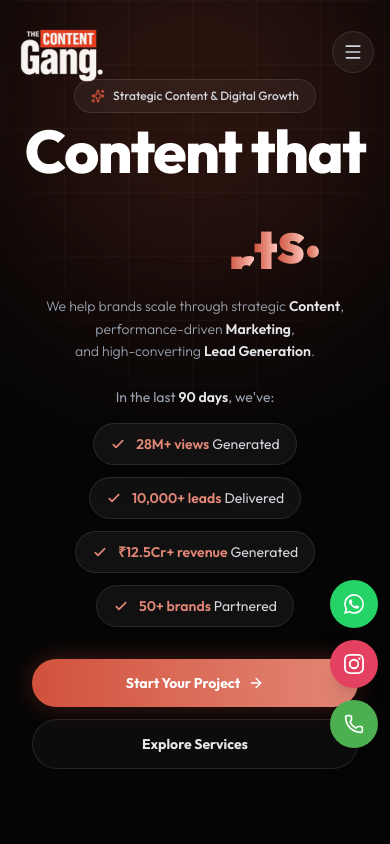
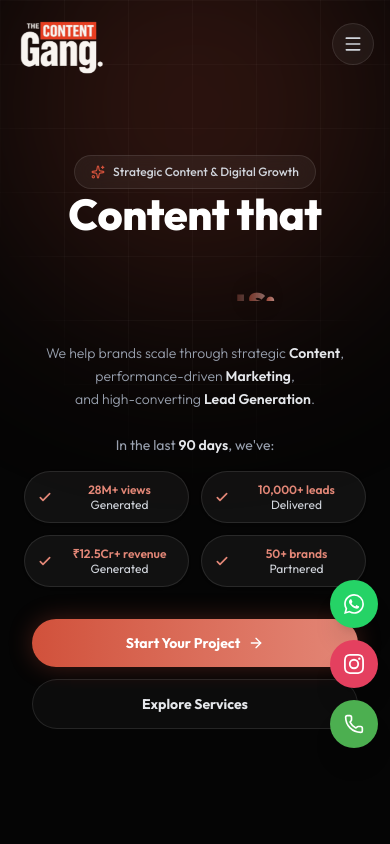
Before and after one commit to thecontentgang/thecontentgang, a React (Vite) app: page / in a window 390 px wide. Shown: the top 844 px of the page. Built offline with nearby package versions, Linux system fonts and the light colour scheme.

Commit message:
Mobile Chnages done

```diff
--- a/src/components/CaseStudiesSection.tsx
+++ b/src/components/CaseStudiesSection.tsx
@@ -583,26 +583,101 @@ export default function CaseStudiesSection() {
       </div>
 
       {/* FOOTER */}
-      <div className="max-w-[350px] w-2/3 mx-auto px-5 sm:px-8 pb-10 sm:mt-16 relative z-10">
-        <div className="p-5 sm:p-6 rounded-2xl bg-gradient-to-br from-white/[0.02] to-transparent border border-white/[0.08] flex flex-col sm:flex-row items-center gap-4 justify-center text-center sm:text-left mb-14">
-          <div className="w-10 h-10 rounded-full bg-[#D1513B]/10 flex items-center justify-center shrink-0">
-            <Store className="w-5 h-5 text-[#D1513B]" />
+<div className="w-full max-w-[900px] mx-auto px-4 sm:px-6 lg:px-8 pt-16 sm:pt-20 pb-12 relative z-10">
+
+  {/* Industries Card */}
+  <div className="
+    relative overflow-hidden
+    rounded-3xl
+    border border-white/[0.08]
+    bg-gradient-to-br from-white/[0.04] via-white/[0.02] to-transparent
+    backdrop-blur-xl
+    p-5 sm:p-7 lg:p-8
+    mb-14 sm:mb-20
+  ">
+
+    {/* Glow */}
+    <div className="absolute -top-20 -right-20 w-48 h-48 bg-[#D1513B]/10 blur-[100px] rounded-full pointer-events-none" />
+
+    <div className="relative flex flex-col sm:flex-row items-center sm:items-start gap-5 sm:gap-6 text-center sm:text-left">
+
+      {/* Icon */}
+      <div className="
+        shrink-0
+        w-14 h-14 sm:w-16 sm:h-16
+        rounded-2xl
+        bg-gradient-to-br from-[#D1513B]/20 to-[#e38777]/10
+        border border-[#D1513B]/20
+        flex items-center justify-center
+        shadow-[0_0_30px_rgba(209,81,59,0.15)]
+      ">
+        <Store className="w-6 h-6 sm:w-7 sm:h-7 text-[#D1513B]" />
       </div>
-          <div>
-            <h4 className="text-white font-bold text-base mb-1">And many more industries...</h4>
-            <p className="text-gray-400 text-sm leading-relaxed">
-              We provide tailored digital solutions for all types of businesses including <strong className="text-gray-200">Shopping Malls, Home Theaters, Jewellery Shops, and Skincare Brands</strong>.
+
+      {/* Content */}
+      <div className="flex-1 min-w-0">
+        <h4 className="text-white font-bold text-xl sm:text-2xl mb-2">
+          And many more industries...
+        </h4>
+
+        <p className="text-gray-400 text-sm sm:text-base leading-relaxed max-w-[650px]">
+          We provide tailored digital solutions for all types of businesses including{" "}
+          <strong className="text-gray-200 font-semibold">
+            Shopping Malls, Home Theaters, Jewellery Shops, and Skincare Brands
+          </strong>.
         </p>
       </div>
     </div>
+  </div>
 
+  {/* CTA */}
   <div className="flex flex-col items-center justify-center text-center">
-          <h3 className="text-2xl sm:text-3xl font-bold text-white mb-5">
-            Ready to become our next success story?
+
+    <h3 className="
+      text-3xl sm:text-4xl lg:text-5xl
+      font-extrabold
+      tracking-tight
+      text-white
+      mb-5 sm:mb-6
+      leading-tight
+      max-w-[700px]
+    ">
+      Ready to become our next{" "}
+      <span className="text-transparent bg-clip-text bg-gradient-to-r from-[#D1513B] to-[#e38777]">
+        success story?
+      </span>
     </h3>
-          <button onClick={() => scrollTo("contact")} className="group relative px-8 py-3.5 bg-gradient-to-r from-[#D1513B] to-[#e38777] text-white rounded-full font-bold text-base hover:shadow-[0_0_25px_rgba(209,81,59,0.4)] transition-all duration-300 flex items-center gap-2">
+
+    <p className="text-gray-400 text-sm sm:text-base lg:text-lg max-w-[550px] mb-8 sm:mb-10 leading-relaxed">
+      Let’s create campaigns, content, and systems that drive real business growth for your brand.
+    </p>
+
+    <button
+      onClick={() => scrollTo("contact")}
+      className="
+        group relative overflow-hidden
+        px-7 sm:px-9
+        py-3.5 sm:py-4
+        rounded-full
+        bg-gradient-to-r from-[#D1513B] to-[#e38777]
+        text-white
+        font-bold
+        text-sm sm:text-base
+        shadow-[0_10px_40px_rgba(209,81,59,0.25)]
+        hover:shadow-[0_0_35px_rgba(209,81,59,0.45)]
+        hover:-translate-y-1
+        transition-all duration-300
+        flex items-center gap-2.5
+      "
+    >
+      <span className="relative z-10">
         Get a Free Growth Audit
-            <ArrowUpRight className="w-4 h-4 group-hover:-translate-y-1 group-hover:translate-x-1 transition-transform" />
+      </span>
+
+      <ArrowUpRight className="w-4 h-4 sm:w-5 sm:h-5 relative z-10 group-hover:-translate-y-1 group-hover:translate-x-1 transition-transform duration-300" />
+
+      {/* Shine */}
+      <div className="absolute inset-0 opacity-0 group-hover:opacity-100 transition-opacity duration-500 bg-[linear-gradient(120deg,transparent,rgba(255,255,255,0.15),transparent)] translate-x-[-100%] group-hover:translate-x-[100%]" />
     </button>
   </div>
 </div>
--- a/src/components/ContactSection.tsx
+++ b/src/components/ContactSection.tsx
@@ -45,8 +45,8 @@ export default function ContactSection() {
         <div className="grid grid-cols-1 lg:grid-cols-2 gap-8 sm:gap-12 lg:gap-16 items-center">
 
           {/* Left Side */}
-          <div className="flex flex-col">
-            <div className="inline-flex items-center gap-2 mb-3 sm:mb-4 px-3 py-1 rounded-full border border-white/10 bg-white/5 backdrop-blur-sm w-fit">
+          <div className="flex flex-col items-center text-center lg:items-start lg:text-left">
+           <div className="inline-flex items-center gap-2 mb-3 sm:mb-4 px-3 py-1 rounded-full border border-white/10 bg-white/5 backdrop-blur-sm w-fit">
               <span className="w-1.5 h-1.5 rounded-full bg-[#e38777] animate-pulse"></span>
               <span className="text-[10px] sm:text-xs font-medium tracking-widest text-gray-300 uppercase">
                 Start Your Growth
@@ -60,12 +60,12 @@ export default function ContactSection() {
               </span>
             </h2>
 
-            <p className="text-gray-400 text-sm sm:text-base leading-relaxed mb-6 sm:mb-8 max-w-sm font-light">
+            <p className="text-gray-400 text-sm sm:text-base leading-relaxed mb-6 sm:mb-8 max-w-sm font-light mx-auto lg:mx-0">
               Drop your details below. We'll audit your current digital presence and show you exactly how we can engineer explosive growth for your business.
             </p>
 
             <div className="flex flex-col gap-4 sm:gap-5">
-              <a href="mailto:hello@thecontentgang.com" className="group flex items-center gap-3 w-fit">
+              <a href="mailto:hello@thecontentgang.com" className="group flex items-center gap-3 w-fit mx-auto lg:mx-0">
                 <div className="w-8 h-8 sm:w-10 sm:h-10 rounded-full bg-white/5 border border-white/10 flex items-center justify-center group-hover:bg-[#e38777]/20 group-hover:border-[#e38777]/50 transition-colors">
                   <Mail className="w-3 h-3 sm:w-4 sm:h-4 text-gray-300 group-hover:text-[#e38777] transition-colors" />
                 </div>
@@ -75,7 +75,7 @@ export default function ContactSection() {
                 </div>
               </a>
 
-              <a href="tel:+919876543210" className="group flex items-center gap-3 w-fit">
+              <a href="tel:+919876543210" className="group flex items-center gap-3 w-fit mx-auto lg:mx-0">
                 <div className="w-8 h-8 sm:w-10 sm:h-10 rounded-full bg-white/5 border border-white/10 flex items-center justify-center group-hover:bg-[#e38777]/20 group-hover:border-[#e38777]/50 transition-colors">
                   <Phone className="w-3 h-3 sm:w-4 sm:h-4 text-gray-300 group-hover:text-[#e38777] transition-colors" />
                 </div>
@@ -85,7 +85,7 @@ export default function ContactSection() {
                 </div>
               </a>
 
-              <div className="group flex items-center gap-3 w-fit">
+              <div className="group flex items-center gap-3 w-fit mx-auto lg:mx-0">
                 <div className="w-8 h-8 sm:w-10 sm:h-10 rounded-full bg-white/5 border border-white/10 flex items-center justify-center">
                   <MapPin className="w-3 h-3 sm:w-4 sm:h-4 text-gray-300" />
                 </div>
--- a/src/components/HeroSection.tsx
+++ b/src/components/HeroSection.tsx
@@ -39,7 +39,7 @@ export default function HeroSection() {
   return (
     <section
       id="home"
-      className="relative w-full min-h-[100dvh] pt-5 py-14 flex flex-col items-center justify-center overflow-hidden bg-[#050505] text-white selection:bg-[#D1513B]/30"
+      className="relative w-full min-h-[100dvh] pt-14 md:pt-5 py-14 flex flex-col items-center justify-center overflow-hidden bg-[#050505] text-white selection:bg-[#D1513B]/30"
     >
       {/* === PREMIUM BACKGROUND === */}
       <div className="absolute inset-0 z-0 bg-[linear-gradient(to_right,#ffffff08_1px,transparent_1px),linear-gradient(to_bottom,#ffffff08_1px,transparent_1px)] bg-[size:4rem_4rem] [mask-image:radial-gradient(ellipse_60%_60%_at_50%_0%,#000_70%,transparent_100%)]" />
@@ -66,28 +66,112 @@ export default function HeroSection() {
         {/* HEADING */}
 <motion.h1
   variants={itemVariants}
-          className="text-6xl sm:text-5xl md:text-6xl lg:text-8xl font-extrabold tracking-tight leading-[1.15] sm:leading-[1.1] mb-3 sm:mb-4 max-w-5xl text-white flex flex-col items-center justify-center w-full"
+  className="
+    relative z-10
+    flex flex-col items-center justify-center
+    w-full
+    text-center
+    font-extrabold
+    tracking-tight
+    leading-[1]
+    sm:leading-[0.98]
+    lg:leading-[0.92]
+    text-white
+    mb-5 sm:mb-6 lg:mb-8
+    max-w-[95vw] sm:max-w-5xl mx-auto
+  "
 >
-          <span className="block">Content that</span>
 
-          {/* ROTATING TEXT */}
-          <span className="relative flex justify-center mt-1 sm:mt-1 sm:inline-flex sm:ml-3 text-center sm:text-left min-w-[280px] sm:min-w-[auto]">
+  {/* Top Line */}
+  <span
+    className="
+      block
+      text-[2.7rem]
+      xs:text-5xl
+      sm:text-6xl
+      md:text-7xl
+      lg:text-8xl
+      xl:text-[8.5rem]
+    "
+  >
+    Content that
+  </span>
+
+  {/* Rotating Gradient Text */}
+  <div
+    className="
+      relative
+      flex
+      items-center
+      justify-center
+      w-full
+      min-h-[70px]
+      sm:min-h-[90px]
+      md:min-h-[110px]
+      lg:min-h-[140px]
+      mt-2 sm:mt-3
+      px-2
+    "
+  >
+    <div
+      className="
+        relative
+        flex
+        items-center
+        justify-center
+        text-center
+        overflow-visible
+      "
+    >
       <RotatingText
-              texts={["connects.", "inspires.", "converts.", "scales brands."]}
-              mainClassName="text-transparent bg-clip-text bg-gradient-to-r from-[#D1513B] via-[#e38777] to-[#ffc5bc] overflow-hidden py-1.5 sm:py-2"
+        texts={[
+          "connects.",
+          "inspires.",
+          "converts.",
+          "scales brands."
+        ]}
+        mainClassName="
+          text-transparent
+          bg-clip-text
+          bg-gradient-to-r
+          from-[#D1513B]
+          via-[#e38777]
+          to-[#ffc5bc]
+
+          text-[2.4rem]
+          xs:text-5xl
+          sm:text-6xl
+          md:text-7xl
+          lg:text-8xl
+          xl:text-[8.5rem]
+
+          font-extrabold
+          tracking-tight
+          leading-none
+
+          px-2 sm:px-3
+          py-2 sm:py-3
+
+          drop-shadow-[0_0_30px_rgba(209,81,59,0.18)]
+        "
         splitLevelClassName="overflow-hidden pb-1"
         staggerFrom="last"
-              initial={{ y: "100%" }}
-              animate={{ y: 0 }}
-              exit={{ y: "-120%" }}
+        initial={{ y: "110%", opacity: 0 }}
+        animate={{ y: 0, opacity: 1 }}
+        exit={{ y: "-120%", opacity: 0 }}
         staggerDuration={0.025}
-              transition={{ type: "spring", damping: 30, stiffness: 400 }}
+        transition={{
+          type: "spring",
+          damping: 30,
+          stiffness: 400,
+        }}
         rotationInterval={3000}
         splitBy="characters"
         auto={true}
         loop={true}
       />
-          </span>
+    </div>
+  </div>
 </motion.h1>
 
         {/* SUBTEXT - Fixed width with Stats as Individual Buttons/Pills */}
@@ -112,10 +196,10 @@ export default function HeroSection() {
     </p>
 
     {/* Stats Buttons Container */}
-<div className="flex flex-wrap justify-center gap-3 sm:gap-4 max-w-[700px] mx-auto">
+<div className="flex flex-wrap justify-center gap-3 sm:gap-4 max-w-[700px] mx-auto w-full">
 
   {/* Button 1 */}
-  <div className="inline-flex w-fit items-center px-4 py-2.5 bg-white/5 hover:bg-white/10 transition-colors border border-white/10 rounded-full backdrop-blur-sm shadow-sm">
+  <div className="inline-flex w-[calc(50%-6px)] sm:w-fit items-center justify-center px-3 sm:px-4 py-2.5 bg-white/5 hover:bg-white/10 transition-colors border border-white/10 rounded-full backdrop-blur-sm shadow-sm">
     <svg
       className="w-4 h-4 text-[#e38777] mr-2.5 flex-shrink-0"
       fill="none"
@@ -130,7 +214,7 @@ export default function HeroSection() {
       />
     </svg>
 
-    <span className="text-sm sm:text-base text-gray-300 whitespace-nowrap">
+    <span className="text-xs sm:text-base text-gray-300 leading-tight text-center">
       <strong className="font-semibold text-[#e38777]">
         28M+ views
       </strong>{" "}
@@ -139,7 +223,7 @@ export default function HeroSection() {
   </div>
 
   {/* Button 2 */}
-  <div className="inline-flex w-fit items-center px-4 py-2.5 bg-white/5 hover:bg-white/10 transition-colors border border-white/10 rounded-full backdrop-blur-sm shadow-sm">
+  <div className="inline-flex w-[calc(50%-6px)] sm:w-fit items-center justify-center px-3 sm:px-4 py-2.5 bg-white/5 hover:bg-white/10 transition-colors border border-white/10 rounded-full backdrop-blur-sm shadow-sm">
     <svg
       className="w-4 h-4 text-[#e38777] mr-2.5 flex-shrink-0"
       fill="none"
@@ -154,7 +238,7 @@ export default function HeroSection() {
       />
     </svg>
 
-    <span className="text-sm sm:text-base text-gray-300 whitespace-nowrap">
+    <span className="text-xs sm:text-base text-gray-300 leading-tight text-center">
       <strong className="font-semibold text-[#e38777]">
         10,000+ leads
       </strong>{" "}
@@ -163,7 +247,7 @@ export default function HeroSection() {
   </div>
 
   {/* Button 3 */}
-  <div className="inline-flex w-fit items-center px-4 py-2.5 bg-white/5 hover:bg-white/10 transition-colors border border-white/10 rounded-full backdrop-blur-sm shadow-sm">
+  <div className="inline-flex w-[calc(50%-6px)] sm:w-fit items-center justify-center px-3 sm:px-4 py-2.5 bg-white/5 hover:bg-white/10 transition-colors border border-white/10 rounded-full backdrop-blur-sm shadow-sm">
     <svg
       className="w-4 h-4 text-[#e38777] mr-2.5 flex-shrink-0"
       fill="none"
@@ -178,7 +262,7 @@ export default function HeroSection() {
       />
     </svg>
 
-    <span className="text-sm sm:text-base text-gray-300 whitespace-nowrap">
+    <span className="text-xs sm:text-base text-gray-300 leading-tight text-center">
       <strong className="font-semibold text-[#e38777]">
         ₹12.5Cr+ revenue
       </strong>{" "}
@@ -187,7 +271,7 @@ export default function HeroSection() {
   </div>
 
   {/* Button 4 */}
-  <div className="inline-flex w-fit items-center px-4 py-2.5 bg-white/5 hover:bg-white/10 transition-colors border border-white/10 rounded-full backdrop-blur-sm shadow-sm">
+  <div className="inline-flex w-[calc(50%-6px)] sm:w-fit items-center justify-center px-3 sm:px-4 py-2.5 bg-white/5 hover:bg-white/10 transition-colors border border-white/10 rounded-full backdrop-blur-sm shadow-sm">
     <svg
       className="w-4 h-4 text-[#e38777] mr-2.5 flex-shrink-0"
       fill="none"
@@ -202,7 +286,7 @@ export default function HeroSection() {
       />
     </svg>
 
-    <span className="text-sm sm:text-base text-gray-300 whitespace-nowrap">
+    <span className="text-xs sm:text-base text-gray-300 leading-tight text-center">
       <strong className="font-semibold text-[#e38777]">
         50+ brands
       </strong>{" "}
--- a/src/components/Navbar.tsx
+++ b/src/components/Navbar.tsx
@@ -47,13 +47,13 @@ export default function Navbar() {
   className={`
     fixed top-0 inset-x-0 z-50
     px-4 sm:px-6 md:px-10 lg:px-16 xl:px-24
-    py-4 md:py-2
+    py-2 md:py-2
     max-w-[100vw]
     transition-all duration-500
     ${
       showNavPill
-        ? "bg-black/30 backdrop-blur-xl "
-        : "bg-transparent border-b border-transparent"
+  ? "bg-gradient-to-b from-black/80 via-black/40 to-black/10 backdrop-blur-xl border-b border-white/5"
+  : "bg-transparent border-b border-transparent"
     }
   `}
 >
--- a/src/components/ServicesSection.tsx
+++ b/src/components/ServicesSection.tsx
@@ -136,7 +136,7 @@ export default function ServicesSection() {
         </span>
       </div>
 
-      <h2 className="text-3xl sm:text-4xl md:text-5xl lg:text-6xl xl:text-7xl font-extrabold tracking-tight mb-4 sm:mb-5 leading-[1.1] lg:leading-[0.95]">
+      <h2 className="text-3xl sm:text-4xl md:text-5xl lg:text-6xl xl:text-7xl font-extrabold tracking-tight mb-2 sm:mb-5 leading-[1.1] lg:leading-[0.95]">
         <span className="block text-white">We build</span>
         <span className="block text-transparent bg-clip-text bg-gradient-to-r from-white via-gray-300 to-gray-500">
           brands people
@@ -154,7 +154,7 @@ export default function ServicesSection() {
 
   const StatsAndCTA = (
     <div className="flex flex-col items-center lg:items-start w-full">
-      <div className="flex flex-wrap justify-center lg:justify-start gap-4 sm:gap-6 lg:gap-8 mb-6 lg:mb-8">
+      <div className="flex flex-wrap justify-center lg:justify-start gap-4 sm:gap-6 lg:gap-8 mb-6 lg:mb-6">
         <div>
           <h3 className="text-2xl sm:text-3xl font-bold text-white">50+</h3>
           <p className="text-xs sm:text-sm text-gray-500 mt-1">Brands Scaled</p>
@@ -183,10 +183,10 @@ export default function ServicesSection() {
     <section
       id="services"
       ref={sectionRef}
-      className="relative w-full py-12 sm:py-16 lg:pt-14 bg-black text-white selection:bg-[#D1513B] selection:text-white overflow-hidden"
+      className="relative w-full pt-24 sm:pt-28 md:pt-32 lg:pt-36 pb-12 sm:pb-16 bg-black text-white selection:bg-[#D1513B] selection:text-white overflow-hidden"
     >
       <div className="max-w-[1400px] mx-auto px-4 sm:px-6 md:px-10 lg:px-16 relative w-full">
-        <div className="grid grid-cols-1 lg:grid-cols-12 gap-y-8 lg:gap-x-16 xl:gap-x-24">
+        <div className="grid grid-cols-1 lg:grid-cols-12 gap-y-6 lg:gap-x-16 xl:gap-x-24">
 
           {/* LEFT COLUMN */}
           <div className="lg:col-span-5 flex flex-col items-center text-center lg:items-start lg:text-left z-10">
```
Lines whose indentation alone changed are shown as unchanged.
